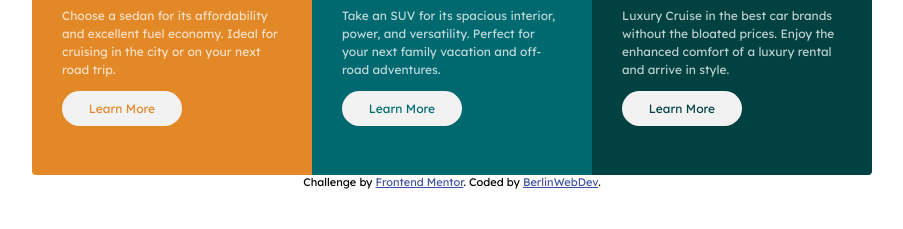
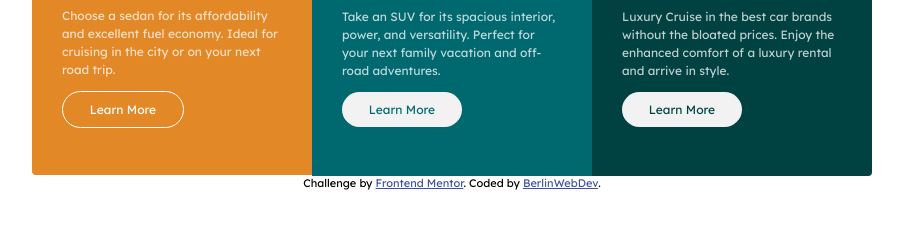
Before and after one commit to BerlinWebDev/3Column, a plain HTML site: page index.html in a window 1280 px wide. In both pictures the pointer is over the element 310 px from the left and 307 px from the top of the page. Shown: the part 199-428 px from the top of the page, without its empty margins (188-1091 px from the left). Drawn offline with Linux system fonts and the light colour scheme.

Commit message:
active state

```diff
--- a/style.css
+++ b/style.css
@@ -73,6 +73,13 @@ body {
     padding: 10px;
 }
 
+.card__more:hover {
+    cursor: pointer;
+    background-color: transparent;
+    border: 1px solid white;
+    color: white;
+}
+
 .card__more__sedan {
     color: hsl(31, 77%, 52%)
 }
```
